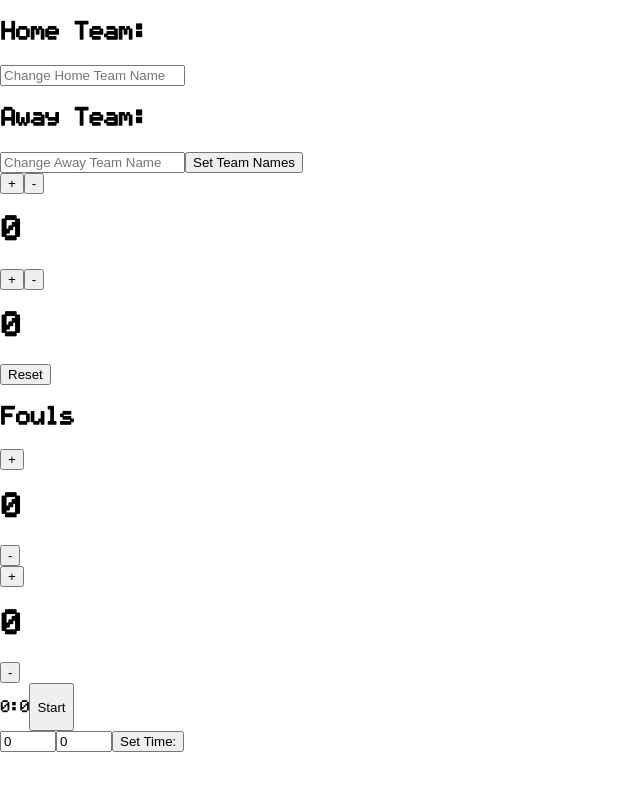
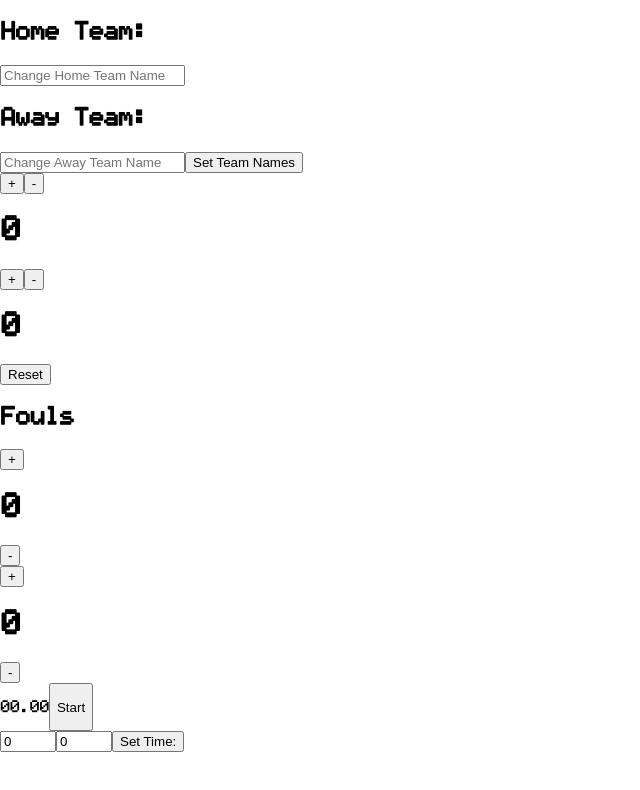
Before and after one commit to allefts/React-Scoreboard, a React (Create React App) app: page / in a window 1280 px wide. Shown: the top 790 px of the page, without its empty margins (0-640 px from the left). Built offline with nearby package versions, Linux system fonts and the light colour scheme.

Commit message:
TIMER WORKS FINALLY

```diff
--- a/src/App.js
+++ b/src/App.js
@@ -84,7 +84,7 @@ const App = () => {
       <h1>{team2Score}</h1>
       <button onClick={reset}>Reset</button>
 
-      <h2>Fouls</h2>
+      <h2 className="fouls-header">Fouls</h2>
       <Fouls name="Home" />
       <Fouls name="Away" />
 
--- a/src/comps/Fouls.js
+++ b/src/comps/Fouls.js
@@ -1,38 +1,30 @@
-import React, { Component } from "react";
+import React, { useState, useEffect } from "react";
 
-class Fouls extends Component {
-  constructor(props) {
-    super(props);
+const Fouls = ({ resetFouls }) => {
+  const [fouls, setFouls] = useState(0);
 
-    this.state = {
-      fouls: 0,
-    };
-  }
-  render() {
+  useEffect(() => {
+    setFouls(0);
+  }, [resetFouls]);
+
   return (
     <div>
-        <button value="+" onClick={this.clickHandler}>
+      <button value="+" onClick={() => setFouls(fouls + 1)}>
         +
       </button>
-        <h1>{this.state.fouls}</h1>
-        <button value="-" onClick={this.clickHandler}>
+      <h1>{fouls}</h1>
+      <button
+        value="-"
+        onClick={() => {
+          if (fouls !== 0) {
+            setFouls(fouls - 1);
+          }
+        }}
+      >
         -
       </button>
     </div>
   );
-  }
-
-  clickHandler = (e) => {
-    if (e.target.value === "+") {
-      this.setState({
-        fouls: this.state.fouls + 1,
-      });
-    } else if (e.target.value === "-") {
-      this.setState({
-        fouls: this.state.fouls - 1,
-      });
-    }
 };
-}
 
 export default Fouls;
--- a/src/comps/TimerFunction.js
+++ b/src/comps/TimerFunction.js
@@ -9,7 +9,6 @@ const TimerFunction = ({ minutes, seconds }) => {
 
   useEffect(() => {
     setMin(minutes);
-    console.log(minutes);
   }, [minutes]);
 
   useEffect(() => {
@@ -17,52 +16,72 @@ const TimerFunction = ({ minutes, seconds }) => {
   }, [seconds]);
 
   useEffect(() => {
-    setTimeLeft(min * 60 + sec);
-    console.log(timeLeft);
+    console.log(min, sec);
+    setTimeLeft(min * 60 + sec * 1); //FOR SOME REASON IF I DIDNT MULTIPLY THE SECONDS BY 1, IT WOULD SET THE TIME TO 10X WHAT IT WAS SUPPOSOED TO BE
   }, [min, sec]);
+
   // 3 20s
   // 60000 * 3 + 20000 -- 182000
   //NEED TO SWITCH THE BELOW CODE, BECAUSE TIMELEFT IS DECREASING BY 61 EACH SECOND BECAUSE ONE MINUTE AND SECOND ARE GETTING TAKEN OFF EACH INTERVAL
 
   useEffect(() => {
-    if (active) {
+    if (active === true) {
       intervalRef.current = setInterval(() => {
-        setTimeLeft(() => {
+        setTimeLeft((timeLeft) => {
           if (timeLeft > 0) {
             return timeLeft - 1;
           }
           return timeLeft;
         });
-        // setMin((min) => {
-        //   if (min > 0) {
-        //     return min - 1;
-        //   }
-        //   return min;
-        // });
-        // setSec((sec) => {
-        //   if (sec > 0) {
-        //     return sec - 1;
-        //   }
-        //   return sec;
-        // });
       }, 1000);
-    } else {
+    } else if (active === false || timeLeft === 60) {
       clearInterval(intervalRef.current);
     }
+  }, [active]);
 
-    // return () => clearInterval(interval);
-  }, [active, timeLeft]);
+  //BETTER WAY TO DO THE STUFF BELOW? THERE IS BUT DONT WANNA FIND OUT RN
 
-  // var min = Math.floor(timeLeft / 6000).toFixed(0);
-  // var sec = timeLeft % 60;
+  const checkMinutes = (timeLeft) => {
+    if (timeLeft < 60 && timeLeft > 0) {
+      return timeLeft % 60 < 10
+        ? `0${Math.floor(timeLeft % 60)}`
+        : Math.floor(timeLeft % 60);
+    } else {
+      return timeLeft / 60 < 10
+        ? `0${Math.floor(timeLeft / 60)}`
+        : Math.floor(timeLeft / 60);
+    }
+  };
+
+  const checkSeconds = (timeLeft) => {
+    if (timeLeft < 60 && timeLeft > 0) {
+      //TODO
+    } else {
+      return timeLeft % 60 < 10
+        ? `0${Math.floor(timeLeft % 60)}`
+        : Math.floor(timeLeft % 60);
+    }
+  };
 
   return (
     <div style={{ display: "flex" }}>
-      <p>{Math.floor(timeLeft / 6000)}</p>
-      <p>:</p>
-      <p>{Math.floor(timeLeft % 60)}</p>
-      <button onClick={() => setActive(!active)}>
-        {active === true ? "Stop" : "Start"}
+      <p>
+        {checkMinutes(timeLeft)}
+        {/* {timeLeft / 60 < 10
+          ? `0${Math.floor(timeLeft / 60)}`
+          : Math.floor(timeLeft / 60)} */}
+      </p>
+      <p>{timeLeft < 60 ? `.` : `:`}</p>
+      <p>
+        {checkSeconds(timeLeft)}
+        {/* {timeLeft % 60 < 10
+          ? `0${Math.floor(timeLeft % 60)}`
+          : Math.floor(timeLeft % 60)} */}
+      </p>
+      <button
+        onClick={() => (active === true ? setActive(false) : setActive(true))}
+      >
+        {active === true && timeLeft !== 0 ? "Stop" : "Start"}
       </button>
     </div>
   );
```
Also changed, not shown: src/styles/styles.js (added). Lines whose indentation alone changed are shown as unchanged.
